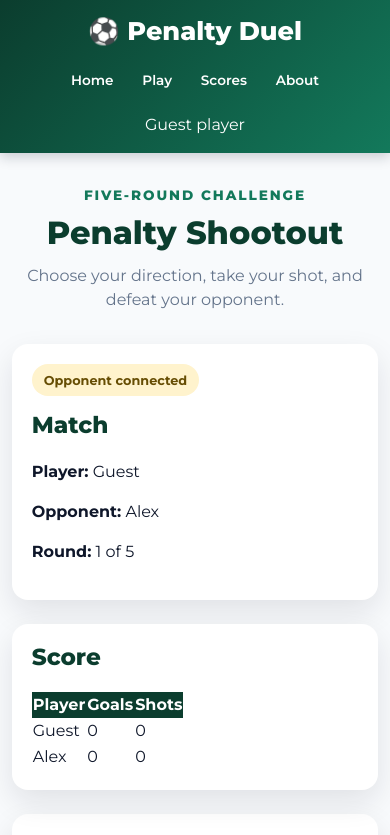
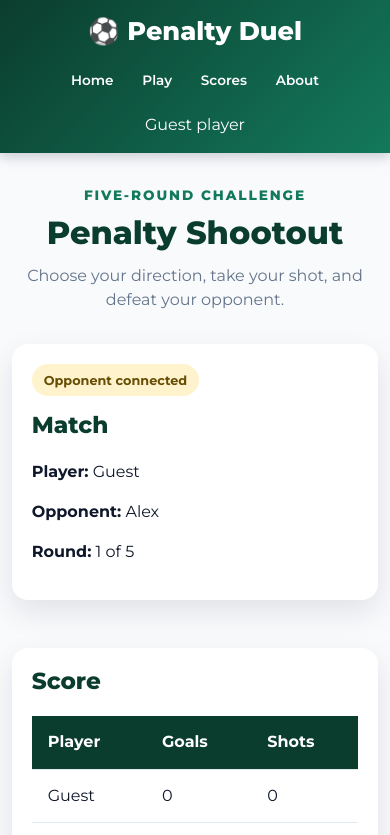
Before and after one commit to edwardgm07-source/startup, a React (Vite) app: page /play in a window 390 px wide. Shown: the top 835 px of the page. Built offline with nearby package versions, Linux system fonts and the light colour scheme.

Commit message:
Improve responsive table styling

```diff
--- a/styles.css
+++ b/styles.css
@@ -634,6 +634,45 @@ input:focus-visible {
   outline-offset: 3px;
 }
 
+.table-responsive {
+  width: 100%;
+  overflow-x: auto;
+  border: 1px solid #e2e8f0;
+  border-radius: 0.75rem;
+}
+
+.game-card table {
+  width: 100%;
+  margin: 0;
+  border-collapse: collapse;
+}
+
+.game-card th,
+.game-card td {
+  padding: 0.9rem 1rem;
+  text-align: left;
+  vertical-align: middle;
+  border-bottom: 1px solid #e2e8f0;
+}
+
+.game-card thead th {
+  color: var(--white-color);
+  white-space: nowrap;
+  background-color: var(--primary-color);
+}
+
+.game-card tbody tr:last-child td {
+  border-bottom: 0;
+}
+
+.game-card tbody tr:hover {
+  background-color: #ecfdf5;
+}
+
+.game-card + .game-card {
+  margin-top: 1.5rem;
+}
+
 @media (max-width: 900px) {
   .home-hero,
   .about-hero {
```
